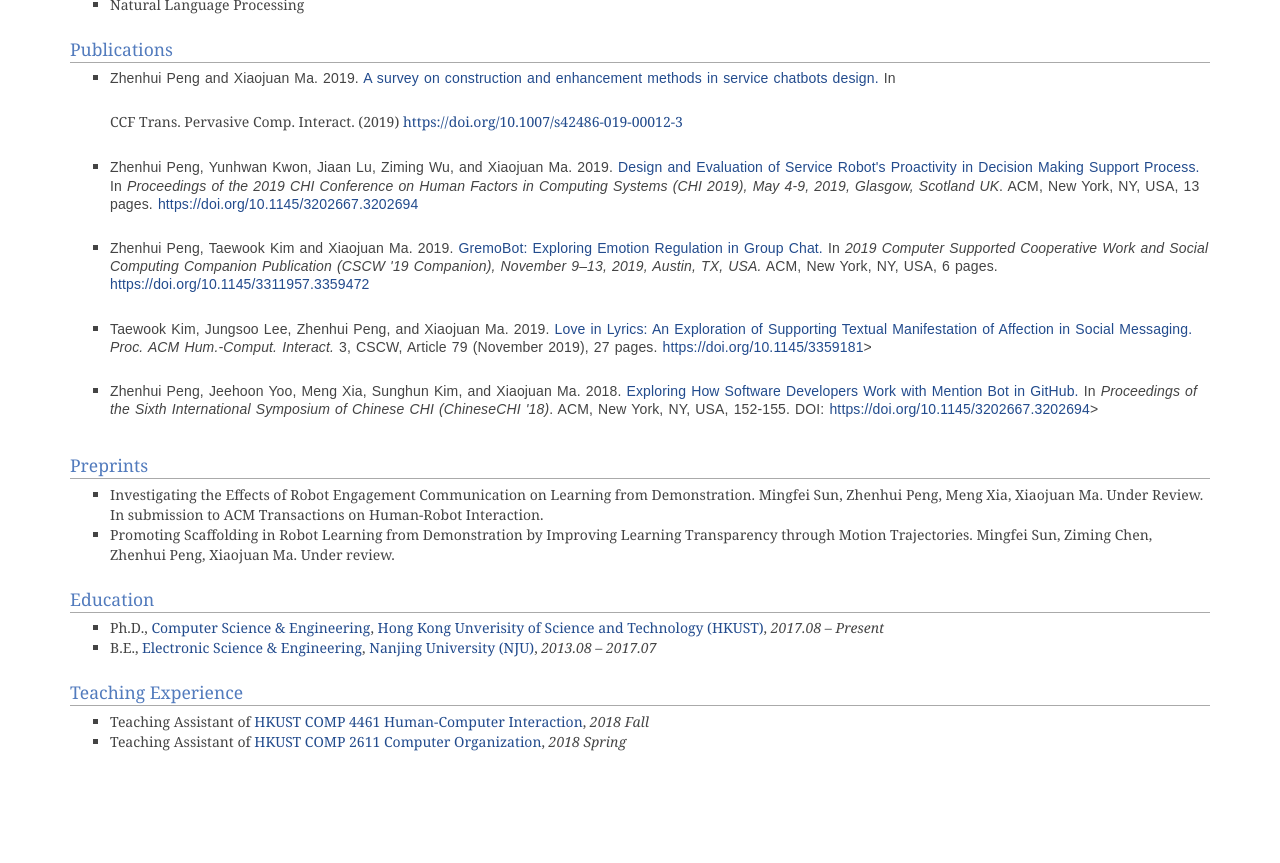
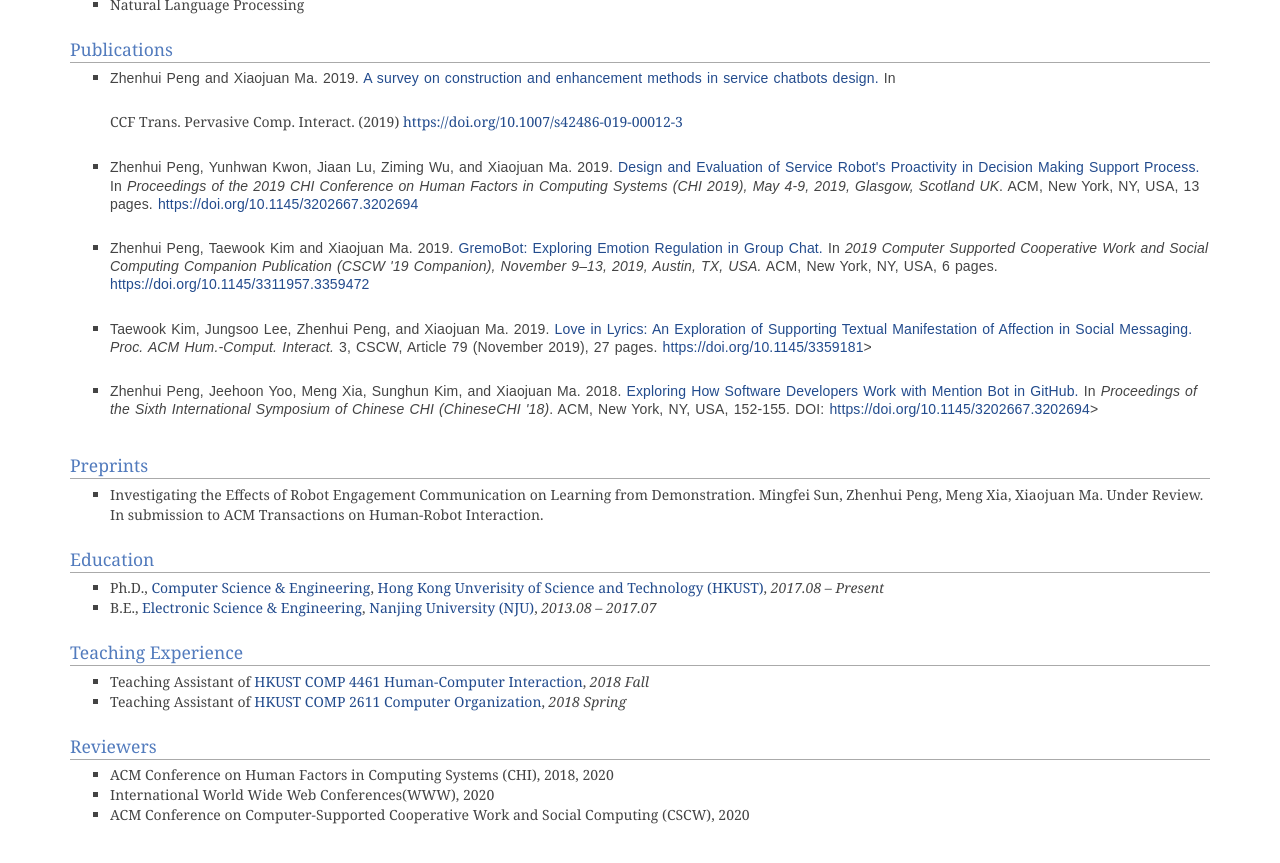
Before and after one commit to PenguinZhou/PenguinZhou.github.io, a Jekyll site: the page about.html, which Jekyll copies as it is, in a window 1280 px wide and 900 px high, scrolled down 576 px. Shown: the top 863 px of the window. Built offline with Jekyll 4.4.1, drawn with Linux system fonts in a browser that asks for light colours; some web fonts are replaced; before the commit the page ends 1403 px from its top, so only the background shows below that.

Commit message:
Update about.html

```diff
--- a/about.html
+++ b/about.html
@@ -126,10 +126,6 @@
 								<li>Investigating the Effects of Robot Engagement Communication on Learning from Demonstration.
 									Mingfei Sun, Zhenhui Peng, Meng Xia, Xiaojuan Ma.
 									Under Review. In submission to ACM Transactions on Human-Robot Interaction. </li>
-								<li>Promoting Scaffolding in Robot Learning from Demonstration by Improving Learning Transparency through Motion Trajectories.
-									Mingfei Sun, Ziming Chen, Zhenhui Peng, Xiaojuan Ma.
-									Under review.
-								</li>
 							</ul>
 
 							<h2>Education</h2>
@@ -142,6 +138,12 @@
 							<ul>
 								<li>Teaching Assistant of <a href="https://www.cse.ust.hk/~mxj/page/COMP4461-201809.html">HKUST COMP 4461 Human-Computer Interaction</a>, <i>2018 Fall</i></li>
 								<li>Teaching Assistant of <a href="https://course.cse.ust.hk/comp2611/">HKUST COMP 2611 Computer Organization</a>, <i>2018 Spring</i></li>
+							</ul>
+							<h2>Reviewers</h2>
+							<ul>
+								<li>ACM Conference on Human Factors in Computing Systems (CHI), 2018, 2020</li>
+								<li>International World Wide Web Conferences(WWW), 2020</li>
+								<li>ACM Conference on Computer-Supported Cooperative Work and Social Computing (CSCW), 2020</li>
 							</ul>
 						<!--</div>-->
 					</main>
```
